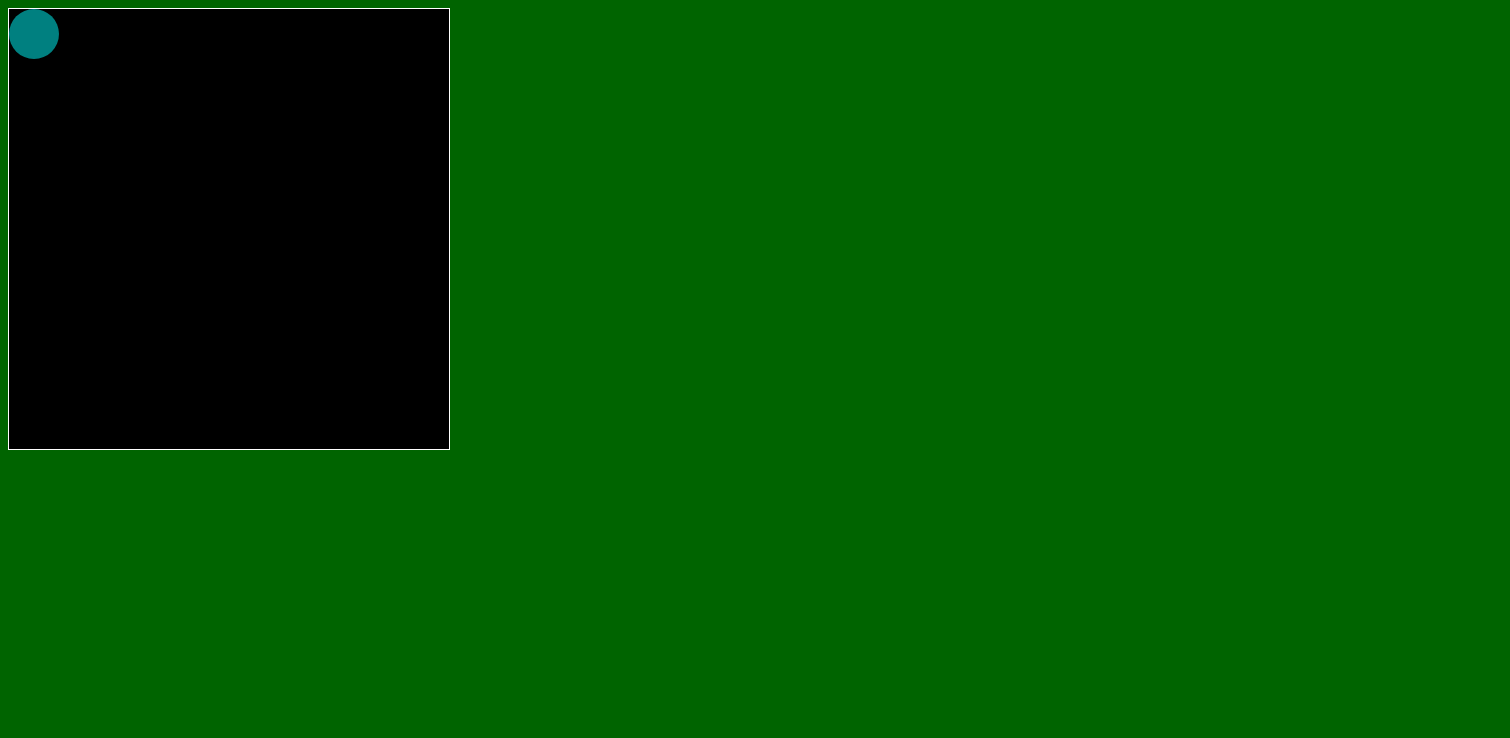
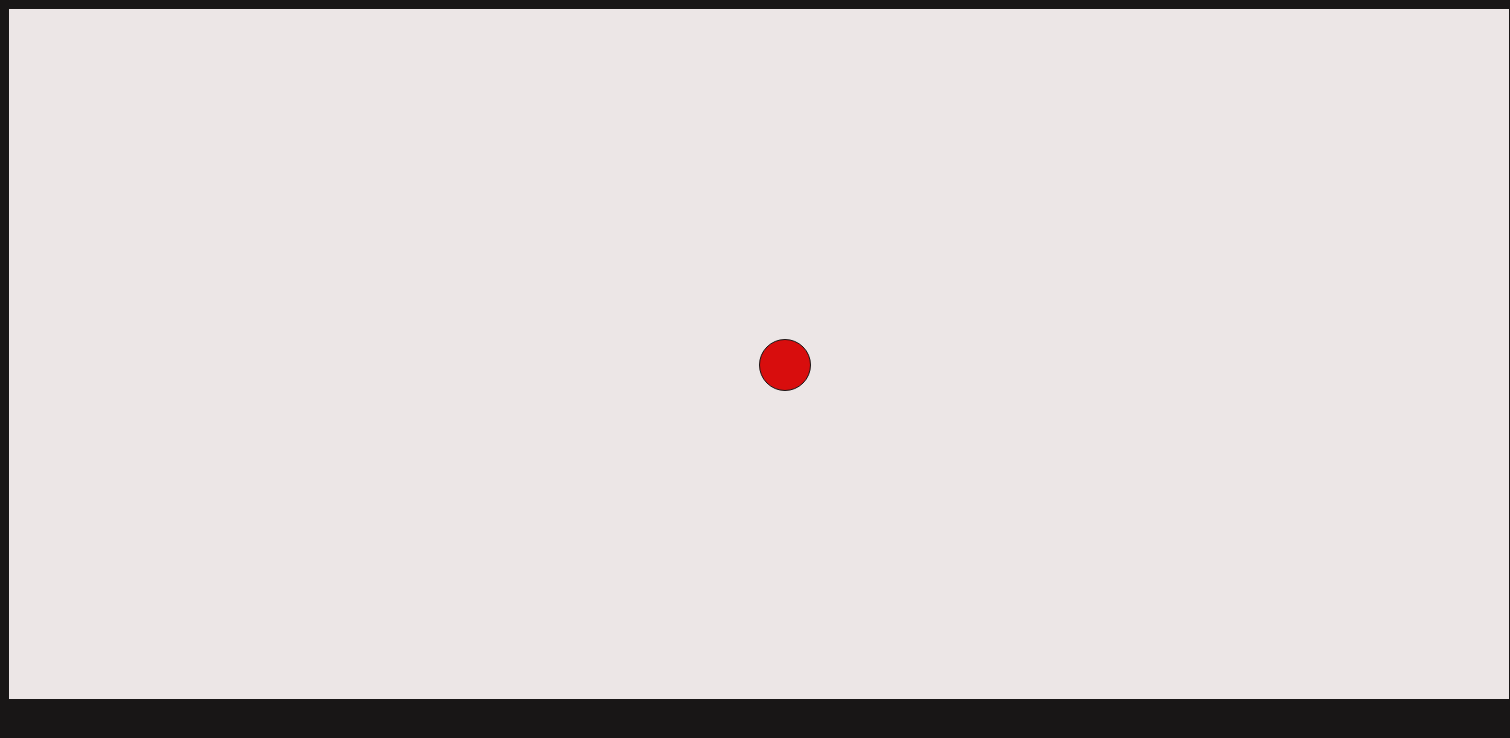
Before and after one commit to Mo-Ayyad/Mo-Ayyad.github.io, a plain HTML site: page asd-projects/walker/index.html in a window 1280 px wide. Shown: the whole page, 1510 px wide, since content can reach past the window. Drawn offline with Linux system fonts and the light colour scheme.

Commit message:
saving walker

```diff
--- a/asd-projects/walker/index.css
+++ b/asd-projects/walker/index.css
@@ -1,22 +1,22 @@
-
 body {
-  background-color: darkgreen;
+  background-color: rgb(24, 22, 22);
 }
 
 #board {
-  width: 440px;
-  height: 440px;
-  border: 1px solid white;
-  background-color: black;
+  width: 1500px;
+  height: 690px;
+  border: 1px solid rgb(25, 23, 23);
+  background-color: rgb(236, 230, 230);
   position: relative;
 }
 
 #walker {
-  background-color: teal;
+  background-color: rgb(216, 13, 13);
+  border: 1px solid rgb(25, 23, 23);
   width: 50px;
   height: 50px;
   position: absolute;
   border-radius: 50px;
-/*   left: 100px; */  /* Uncomment if you want to set a "starting" position */
-/*   top: 100px;  */  /* Uncomment if you want to set a "starting" position */
+  left: 750px;  /* Uncomment if you want to set a "starting" position */
+  top: 330px;   /* Uncomment if you want to set a "starting" position */
 }
--- a/asd-projects/walker/index.js
+++ b/asd-projects/walker/index.js
@@ -2,22 +2,40 @@
 
 $(document).ready(runProgram); // wait for the HTML / CSS elements of the page to fully load, then execute runProgram()
 
-function runProgram(){
+function runProgram() {
   ////////////////////////////////////////////////////////////////////////////////
   //////////////////////////// SETUP /////////////////////////////////////////////
   ////////////////////////////////////////////////////////////////////////////////
 
   // Constant Variables
+  // var FRAME_RATE = 60;
   var FRAME_RATE = 60;
   var FRAMES_PER_SECOND_INTERVAL = 1000 / FRAME_RATE;
+
+  var BOARD_WIDTH = $("#board").width();
+  var BOARD_HEIGHT = $("#board").height();
+  var KEY = {
+    "LEFT": 37,
+    "UP": 38,
+    "RIGHT": 39,
+    "DOWN": 40,
+  }
+
+  var positionX = 750;
+  var positionY = 330;
+  var speedX = 0;
+  var speedY = 0;
+
+
+
 
   // Game Item Objects
 
 
   // one-time setup
   var interval = setInterval(newFrame, FRAMES_PER_SECOND_INTERVAL);   // execute newFrame every 0.0166 seconds (60 Frames per second)
-  $(document).on('eventType', handleEvent);                           // change 'eventType' to the type of event you want to handle
-
+  $(document).on("keydown", handleKeyDown);                           // change 'eventType' to the type of event you want to handle
+  $(document).on("keyup", handleKeyUp);
   ////////////////////////////////////////////////////////////////////////////////
   ///////////////////////// CORE LOGIC ///////////////////////////////////////////
   ////////////////////////////////////////////////////////////////////////////////
@@ -27,20 +45,84 @@ function runProgram(){
   by calling this function and executing the code inside.
   */
   function newFrame() {
+    repositionBox();
+    checkForBorderCollision();
+  }
 
 
-  }
+    /*
+    Called in response to events.
+    */
+    function handleKeyDown(event) {
 
-  /*
-  Called in response to events.
-  */
-  function handleEvent(event) {
+      if (event.which === KEY.LEFT) {
+        speedX = -5
+      }
+      if (event.which === KEY.UP) {
+        speedY = -5
+      }
+      if (event.which === KEY.RIGHT) {
+        speedX = 5
+      }
+      if (event.which === KEY.DOWN) {
+        speedY = 5
+      }
 
-  }
+
+    }
+
+    function handleKeyUp(event) {
+      if (event.which === KEY.LEFT) {
+        speedX = 0;
+      }
+      if (event.which === KEY.UP) {
+        speedY = 0;
+      }
+      if (event.which === KEY.RIGHT) {
+        speedX = 0;
+      }
+      if (event.which === KEY.DOWN) {
+        speedY = 0;
+      }
+
+
+    }
+
+
+
 
   ////////////////////////////////////////////////////////////////////////////////
   ////////////////////////// HELPER FUNCTIONS ////////////////////////////////////
   ////////////////////////////////////////////////////////////////////////////////
+
+  function repositionBox() {
+    positionX += speedX;
+    $("#walker").css("left", positionX)
+
+    positionY += speedY;
+    $("#walker").css("top", positionY)
+
+  }
+
+function checkForBorderCollision(){
+if (positionX > BOARD_WIDTH - $("#walker").width()){
+  positionX = BOARD_WIDTH - $("#walker").width();
+}
+else if(positionX < 0){
+  positionX = 0;
+}
+
+
+if (positionY > BOARD_HEIGHT - $("#walker").height()){
+  positionY = BOARD_HEIGHT - $("#walker").height();
+}
+else if(positionY < 0){
+  positionY = 0;
+}
+
+}
+
+
 
 
   function endGame() {
```
Also changed, not shown: asd-projects/walker/index.html (+2 -2 lines).
